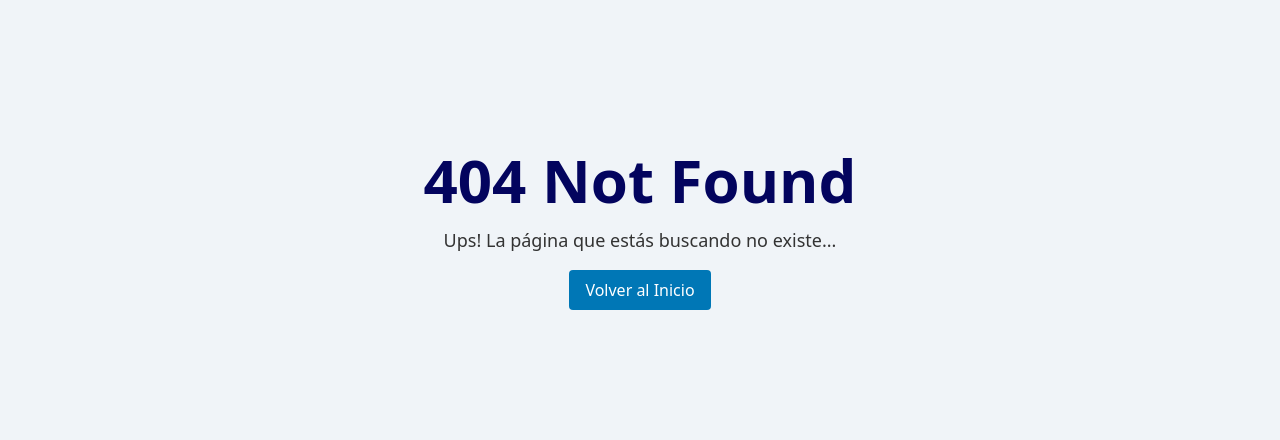
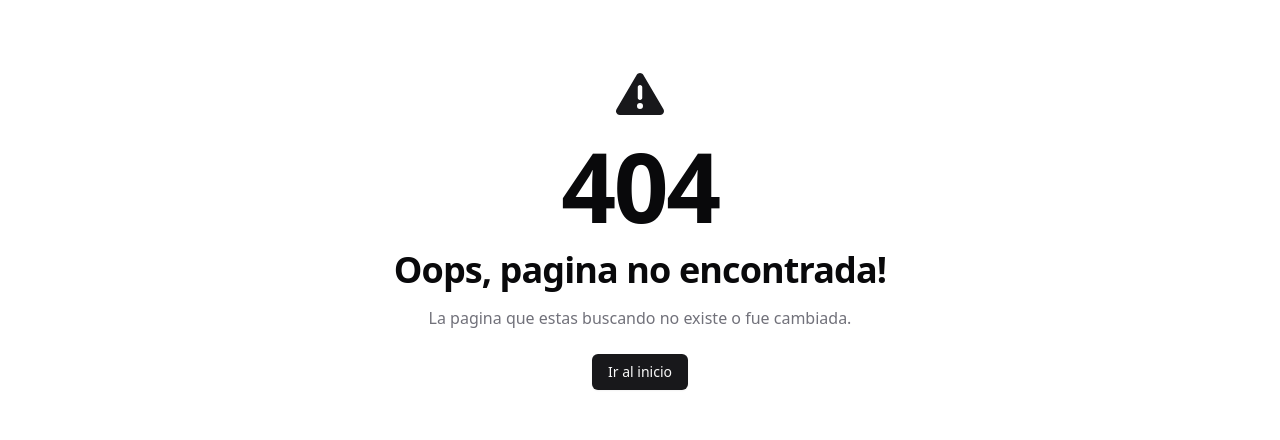
Before and after one commit to IgnacioBarraza/Pe_uta, a React (Vite) app: page /404 in a window 1280 px wide. Shown: the part 226-666 px from the top of the page. Built offline with nearby package versions, Linux system fonts and the light colour scheme.

Commit message:
♻️ refactor 404 page and route config

```diff
--- a/src/components/NavBar/navbar.tsx
+++ b/src/components/NavBar/navbar.tsx
@@ -42,7 +42,7 @@ export default function Navbar() {
             </nav>
           </SheetContent>
         </Sheet>
-        <a href={"/"} className="hidden sm:flex items-center justify-center" >
+        <a href={"/inicio"} className="hidden sm:flex items-center justify-center" >
           <span className="text-xl font-bold">Feria de Ciencia</span>
         </a>
         <div className="ml-auto hidden lg:flex gap-4 sm:gap-6">
--- a/src/shared/page404.tsx
+++ b/src/shared/page404.tsx
@@ -1,13 +1,26 @@
+import { faTriangleExclamation } from "@fortawesome/free-solid-svg-icons"
+import { FontAwesomeIcon } from "@fortawesome/react-fontawesome"
 import { Link } from "react-router-dom"
 
 export const Page404 = () => {
   return (
-    <div className="flex flex-col items-center justify-center min-h-screen bg-gray-100 text-gray-900">
-      <h1 className="text-6xl font-bold text-navy-800 mb-4">404 Not Found</h1>
-      <span className="text-lg mb-4 text-dark-gray">Ups! La página que estás buscando no existe...</span>
-      <Link to="/inicio" className="bg-deep-sky-blue text-white py-2 px-4 rounded hover:bg-dark-blue transition duration-300">
-        <span>Volver al Inicio</span>
-      </Link>
+    <div className="flex min-h-[100dvh] flex-col items-center justify-center bg-background px-4 py-12 sm:px-6 lg:px-8">
+      <div className="mx-auto text-center">
+        <FontAwesomeIcon icon={faTriangleExclamation} className="mx-auto h-12 w-12 text-primary" />
+        <h1 className="mt-4 text-3xl font-bold tracking-tight text-foreground sm:text-8xl">404</h1>
+        <h1 className="mt-4 text-3xl font-bold tracking-tight text-foreground sm:text-4xl">Oops, pagina no encontrada!</h1>
+        <p className="mt-4 text-muted-foreground">
+          La pagina que estas buscando no existe o fue cambiada.
+        </p>
+        <div className="mt-6">
+          <Link
+            to="/inicio"
+            className="inline-flex items-center rounded-md bg-primary px-4 py-2 text-sm font-medium text-primary-foreground shadow-sm transition-colors hover:bg-primary/90 focus:outline-none focus:ring-2 focus:ring-primary focus:ring-offset-2"
+          >
+            Ir al inicio
+          </Link>
+        </div>
+      </div>
     </div>
   )
 }
```
Also changed, not shown: src/routes/routesConfig.tsx (+6 -1 lines).
